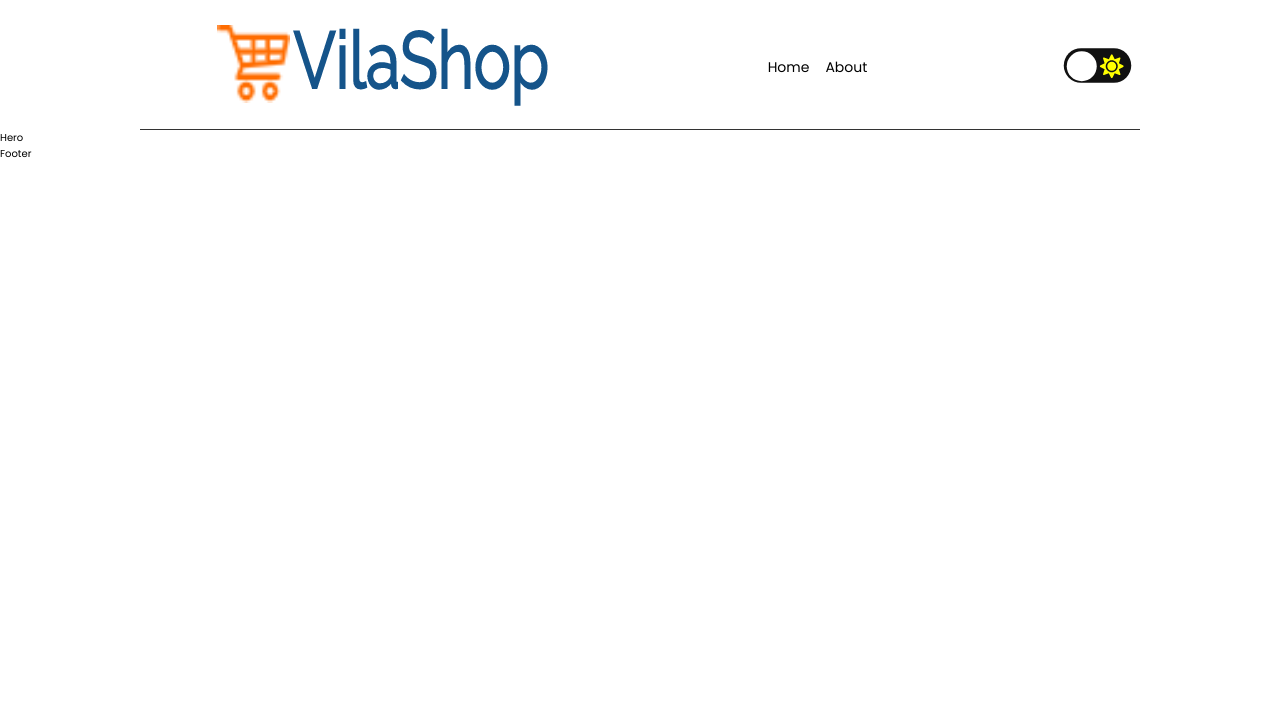
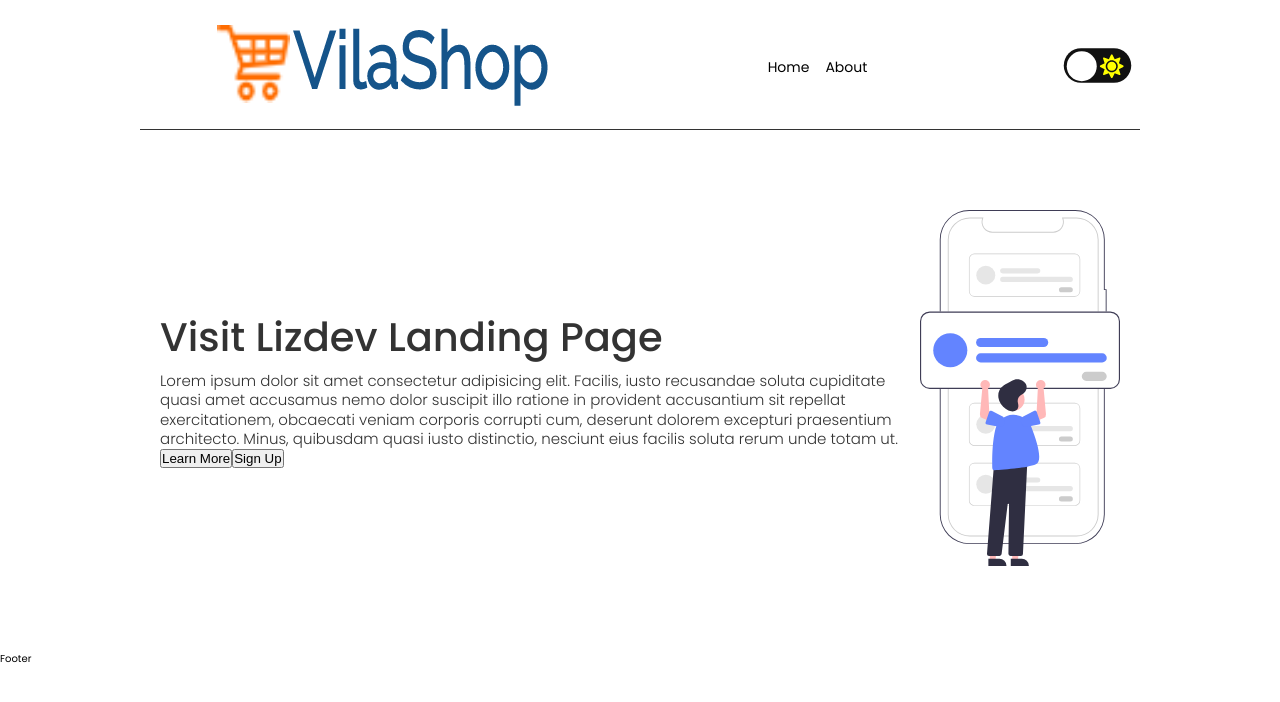
Before and after one commit to Lizdev-05/dark-store, a React (Create React App) app: page / in a window 1280 px wide. Shown: the top 702 px of the page. Built offline with nearby package versions, Linux system fonts and the light colour scheme.

Commit message:
Add the hero mockup

```diff
--- a/src/component/hero/Hero.js
+++ b/src/component/hero/Hero.js
@@ -1,7 +1,31 @@
 import React from "react";
+import phone from "../../assets/phone.svg";
 
 const Hero = () => {
-  return <div>Hero</div>;
+  return (
+    <section className="hero">
+      <div className="container --flex-between">
+        <div className="hero-content">
+          <h1>Visit Lizdev Landing Page</h1>
+          <p>
+            Lorem ipsum dolor sit amet consectetur adipisicing elit. Facilis,
+            iusto recusandae soluta cupiditate quasi amet accusamus nemo dolor
+            suscipit illo ratione in provident accusantium sit repellat
+            exercitationem, obcaecati veniam corporis corrupti cum, deserunt
+            dolorem excepturi praesentium architecto. Minus, quibusdam quasi
+            iusto distinctio, nesciunt eius facilis soluta rerum unde totam ut.
+          </p>
+          <div className="btn">
+            <button>Learn More</button>
+            <button>Sign Up</button>
+          </div>
+        </div>
+        <div className="hero-image">
+          <img src={phone} alt="phone image" width={200} />
+        </div>
+      </div>
+    </section>
+  );
 };
 
 export default Hero;
```
